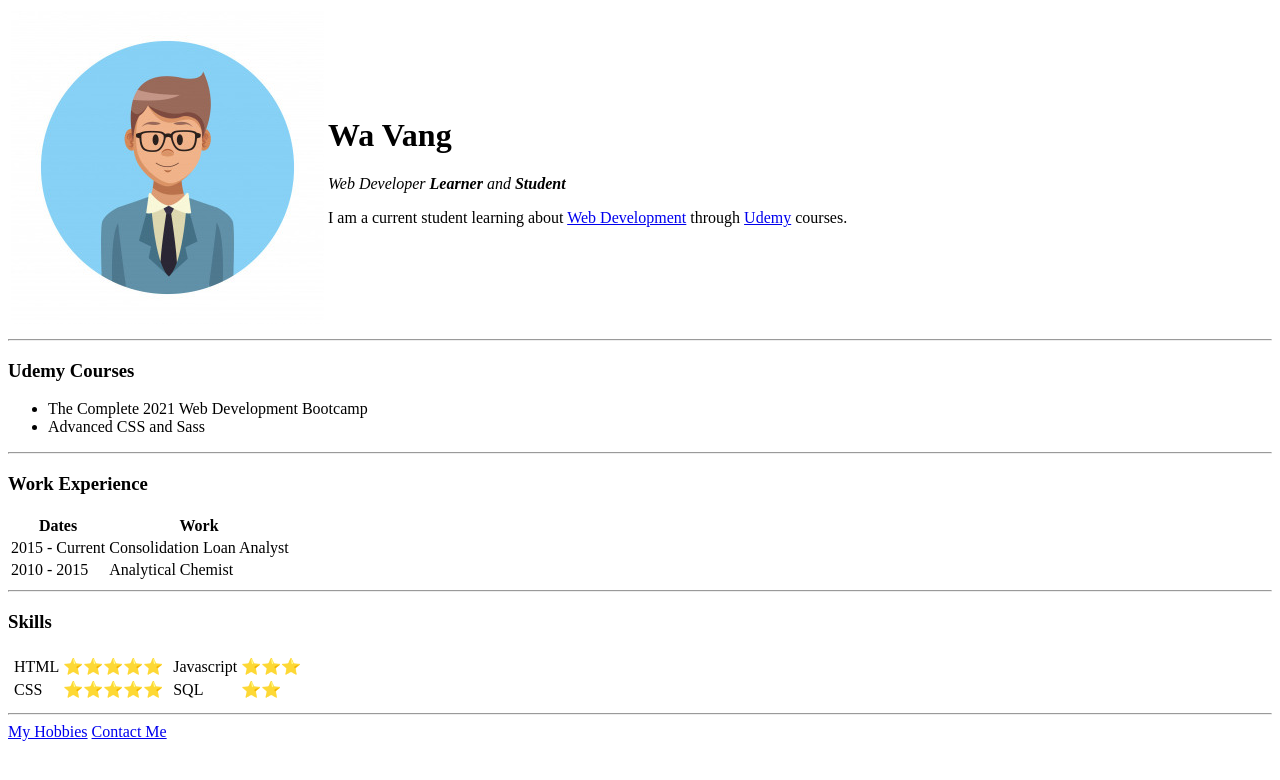
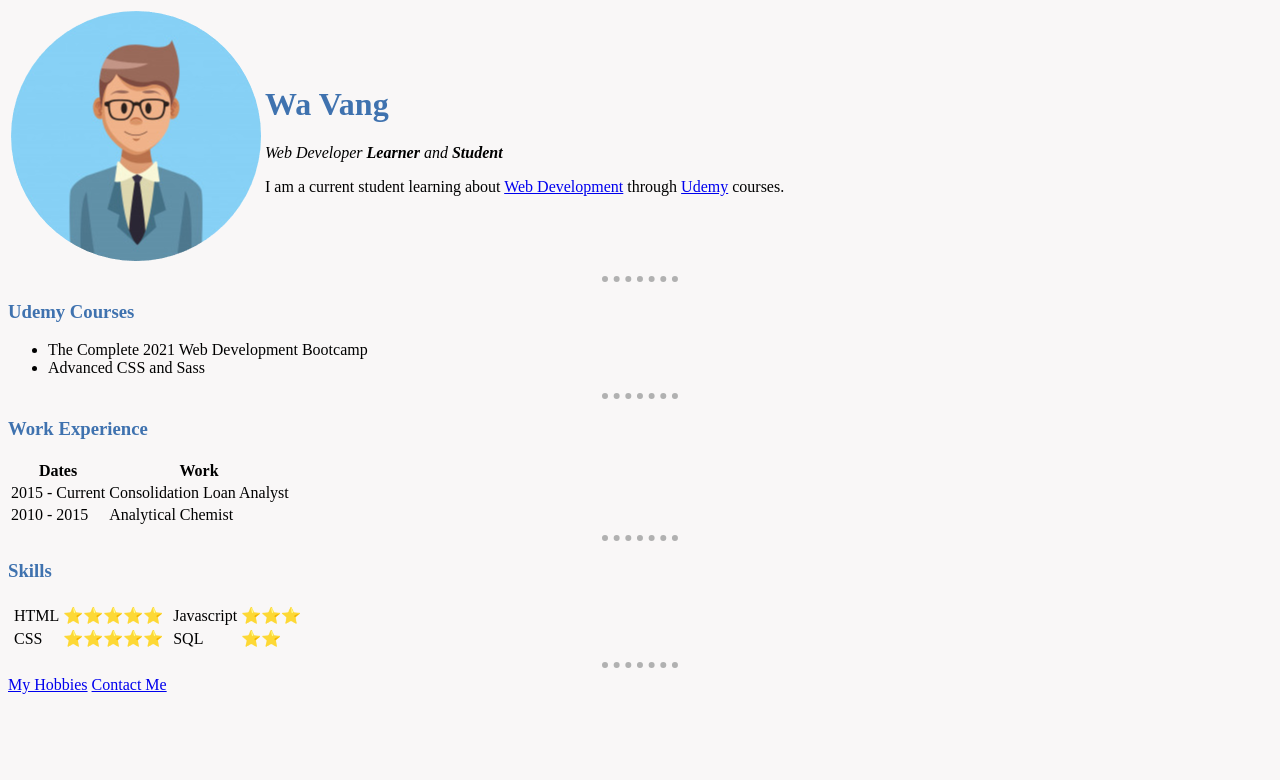
Before and after one commit to wvprogram/cv, a plain HTML site: page index.html in a window 1280 px wide. Drawn offline with Linux system fonts and the light colour scheme.

Commit message:
Adding updates to all pages

```diff
--- /dev/null
+++ b/css/styles.css
@@ -0,0 +1,20 @@
+
+body {
+    background-color: #f9f7f7;
+}
+
+hr {
+    border-style: none;
+    border-top: dotted;
+    border-color: #b1b1b1;
+    border-width: 6px;
+    width: 6%;
+}
+
+h1 {
+    color: #3f72af;
+}
+
+h3 {
+    color: #3f72af;
+}
--- a/index.html
+++ b/index.html
@@ -4,10 +4,11 @@
         <meta charset="UTF-8">
         <meta name="viewport" content="width=device-width, initial-scale=1.0">
         <title>Wa Personal Site</title>
+        <link rel="stylesheet" href="css/styles.css">
     </head>
     <body>
         <table>
-            <td><img src="images/profile-picture.jpg" alt="wa profile picture"></td>
+            <td><img src="images/profile-picture.png" alt="wa profile picture"></td>
             <td>
                 <h1>Wa Vang</h1>
                 <p><em>Web Developer <strong>Learner</strong> and <strong>Student</strong></em></p>
```
Also changed, not shown: contact.html (+3 -0 lines), hobbies.html (+2 -1 lines), images/profile-picture.png (added).
